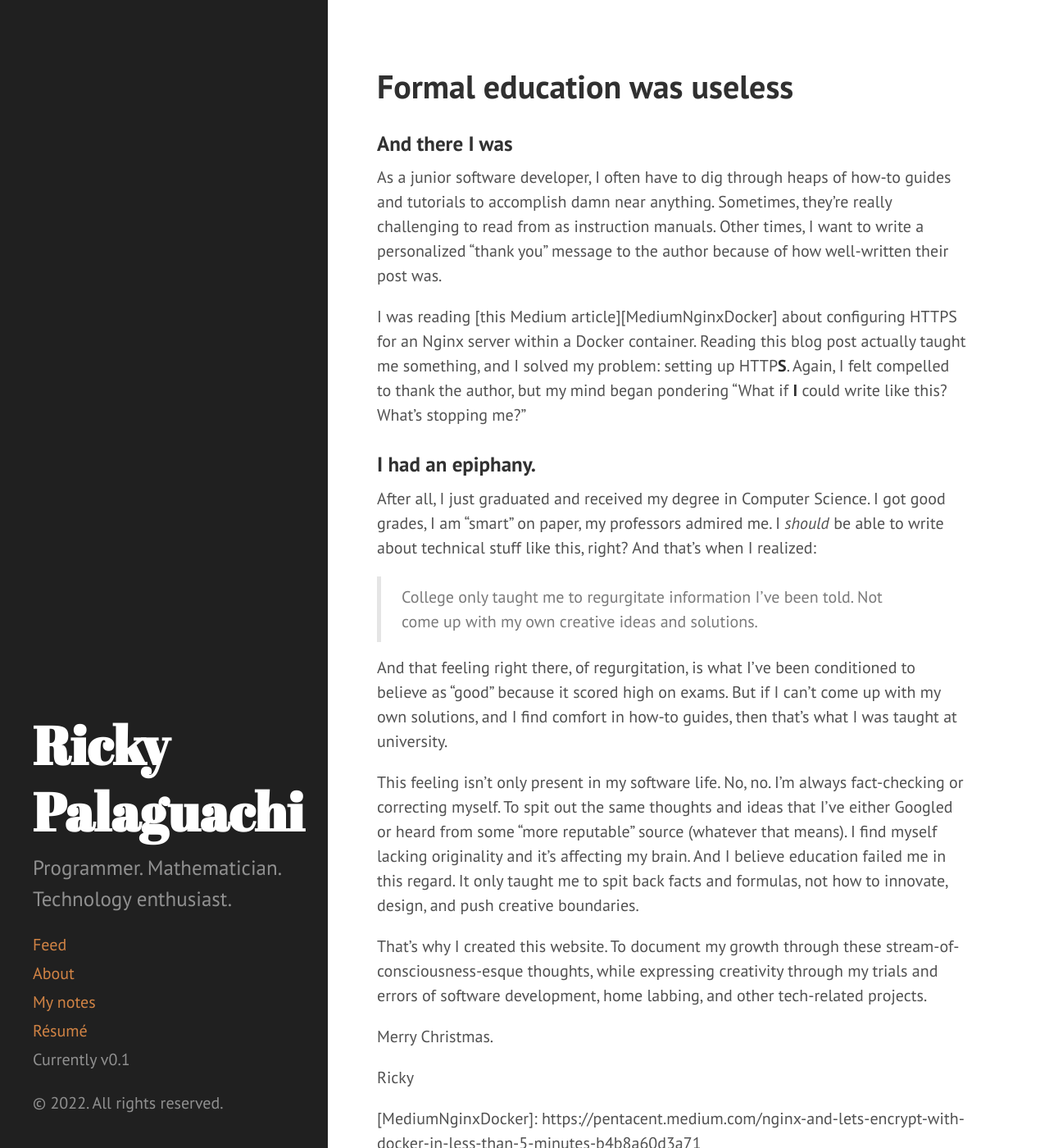
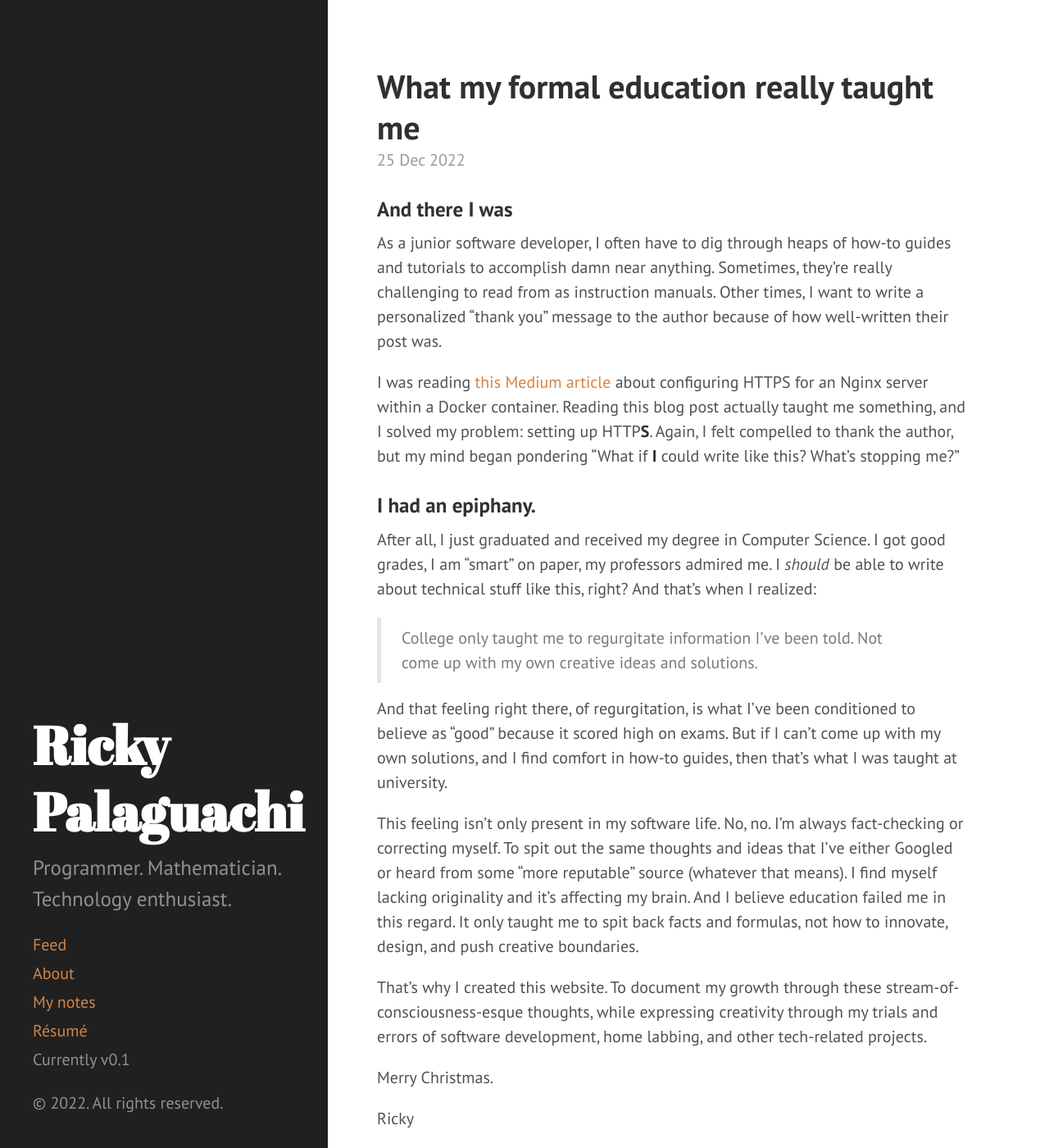
Before and after one commit to rickpala/rpalaguachi.github.io, a Jekyll site: the page built from _posts/2022-12-25-why-my-education-was-useless.md, in a window 1280 px wide and 1400 px high. Shown: the whole window at 82% size. Built offline with Jekyll 4.4.1, drawn with Linux system fonts in a browser that asks for light colours; some of the changed text lies outside the part shown.

Commit message:
latest posts

```diff
--- a/_posts/2022-12-25-why-my-education-was-useless.md
+++ b/_posts/2022-12-25-why-my-education-was-useless.md
@@ -1,6 +1,6 @@
 ---
-layout: page
-title: Formal education was useless
+layout: post
+title: What my formal education really taught me
 ---
 
 ### And there I was
@@ -41,5 +41,4 @@ Merry Christmas.
 
 Ricky
 
-[MediumNginxDocker]:
-    https://pentacent.medium.com/nginx-and-lets-encrypt-with-docker-in-less-than-5-minutes-b4b8a60d3a71
+[MediumNginxDocker]: https://pentacent.medium.com/nginx-and-lets-encrypt-with-docker-in-less-than-5-minutes-b4b8a60d3a71
```
Also changed, not shown: _posts/2022-12-24-uploading-my-njit-notes.md (+1 -0 lines).
